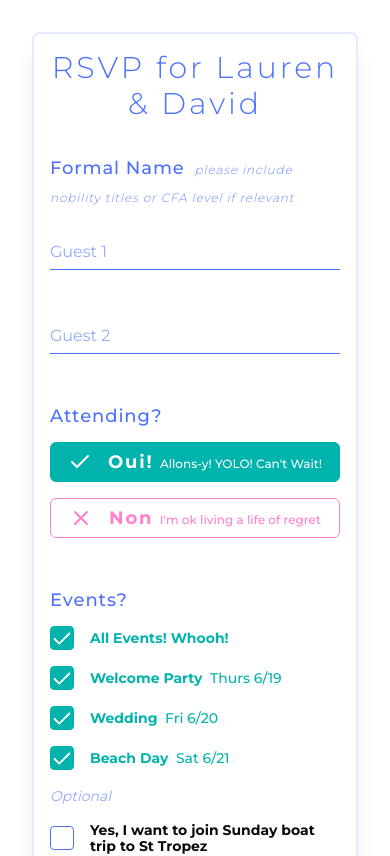
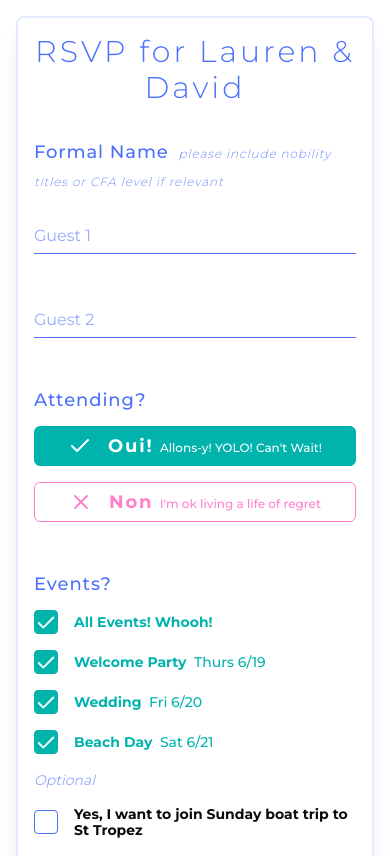
Before and after one commit to DavidMcDoughnut/mcdonutsanims, a Next.js app: page /rsvpv1 in a window 390 px wide. Shown: the top 856 px of the page. Built offline with nearby package versions, Linux system fonts and the light colour scheme; no server answers.

Commit message:
mobile border

```diff
--- a/src/app/rsvpv1/page.tsx
+++ b/src/app/rsvpv1/page.tsx
@@ -137,7 +137,7 @@ export default function RSVPPage() {
   }
 
   return (
-    <main className="min-h-screen p-8 bg-background">
+    <main className="min-h-screen py-4 px-4 bg-background">
       <div className="max-w-3xl mx-auto p-4 border-2 border-blue/15 rounded-lg shadow-xl">
         <h1 className="text-3xl font-light text-blue mb-8 text-center tracking-widest">
           RSVP for Lauren & David
```
